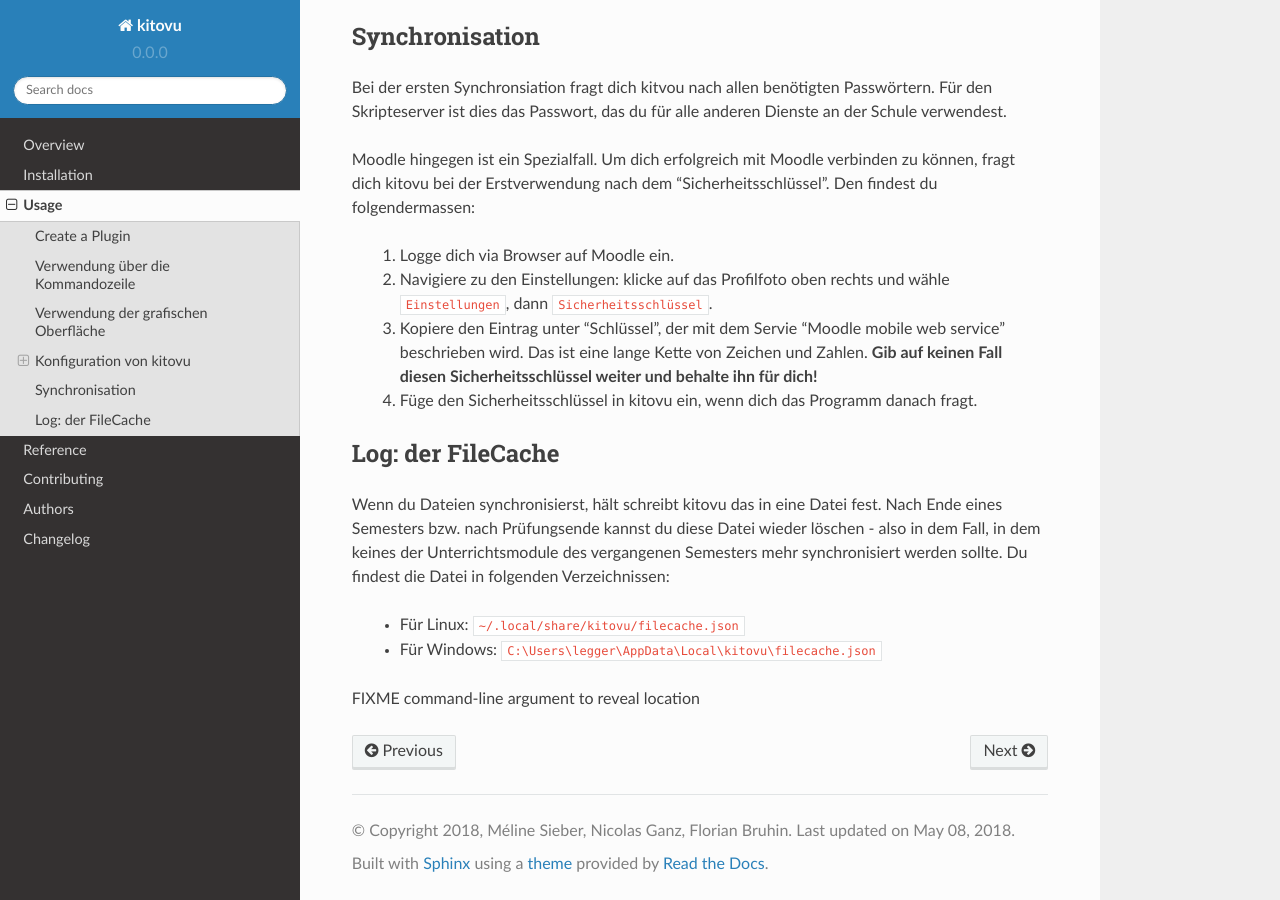
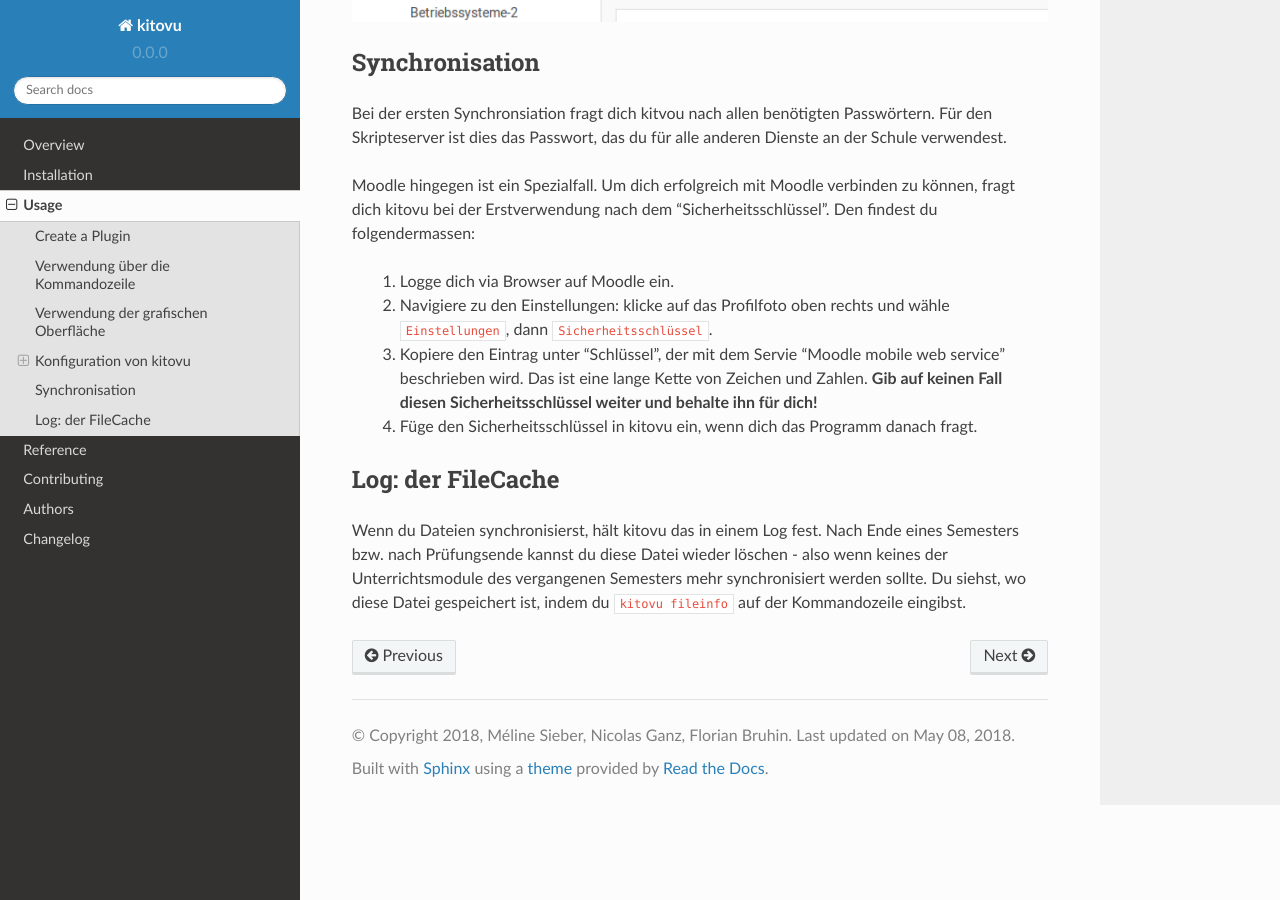
Before and after one commit to kitovu-bot/kitovu, a Sphinx documentation site: the page built from docs/usage.rst, in a window 1280 px wide and 900 px high, scrolled down 3080 px. Built offline with Sphinx 7.4.7 and the Read the Docs theme 2.0.0, drawn with Linux system fonts in a browser that asks for light colours; some of the changed text lies outside the part shown.

Commit message:
basic usage guide finished, added command line argument to show path to config file and FileCache.

```diff
--- a/docs/usage.rst
+++ b/docs/usage.rst
@@ -23,6 +23,7 @@ Die Kommandozeile bietet folgende Optionen:
     * ``kitovu gui`` startet die grafische Oberfläche
     * ``kitovu sync`` startet die Synchronisation mit der von dir gewählten Konfiguration.
     * ``kitovu validate`` prüft, ob deine gewählte Konfiguration korrekt ist.
+    * ``kitovu fileinfo`` sagt dir, wo kitovu zwei wichtige Dateien speichert, die Konfigurationsdatei und der FileCache.
 
 Verwendung der grafischen Oberfläche
 -------------------------------------
@@ -38,11 +39,7 @@ Mit einem Klick auf "Dateien synchronisieren" lädst du alle benötigten Dateien
 Konfiguration von kitovu
 ------------------------------
 
-Um überhaupt Dateien synchronisieren zu können, musst du zuerst festlegen, über welche Verbindungen das geschieht. Dies legst du in der Konfigurationsdatei fest, die je nach Betriebssystem an einem anderen Ort liegt:
-
-    * FIXME change args of kitovu
-
-    * Für Linux: ``~/.config/kitovu/kitovu.yaml``
+Um überhaupt Dateien synchronisieren zu können, musst du zuerst festlegen, über welche Verbindungen das geschieht. Dies legst du in der Konfigurationsdatei fest. Je nach Betriebssystem liegt diese an einem anderen Ort. Du siehst, wo diese Datei gespeichert ist, indem du ``kitovu fileinfo`` auf der Kommandozeile eingibst. Die Datei kannst du in jedem beliebigen Texteditor konfigurieren.
 
 .. important::
 
@@ -118,8 +115,4 @@ Moodle hingegen ist ein Spezialfall. Um dich erfolgreich mit Moodle verbinden zu
 Log: der FileCache
 ------------------
 
-Wenn du Dateien synchronisierst, hält schreibt kitovu das in eine Datei fest. Nach Ende eines Semesters bzw. nach Prüfungsende kannst du diese Datei wieder löschen - also in dem Fall, in dem keines der Unterrichtsmodule des vergangenen Semesters mehr synchronisiert werden sollte. Du findest die Datei in folgenden Verzeichnissen:
-
-    * Für Linux:  ``~/.local/share/kitovu/filecache.json``
-    * Für Windows: ``C:\Users\legger\AppData\Local\kitovu\filecache.json``
-FIXME command-line argument to reveal location
+Wenn du Dateien synchronisierst, hält kitovu das in einem Log fest. Nach Ende eines Semesters bzw. nach Prüfungsende kannst du diese Datei wieder löschen - also wenn keines der Unterrichtsmodule des vergangenen Semesters mehr synchronisiert werden sollte. Du siehst, wo diese Datei gespeichert ist, indem du ``kitovu fileinfo`` auf der Kommandozeile eingibst.
```
Also changed, not shown: 2 other files.
